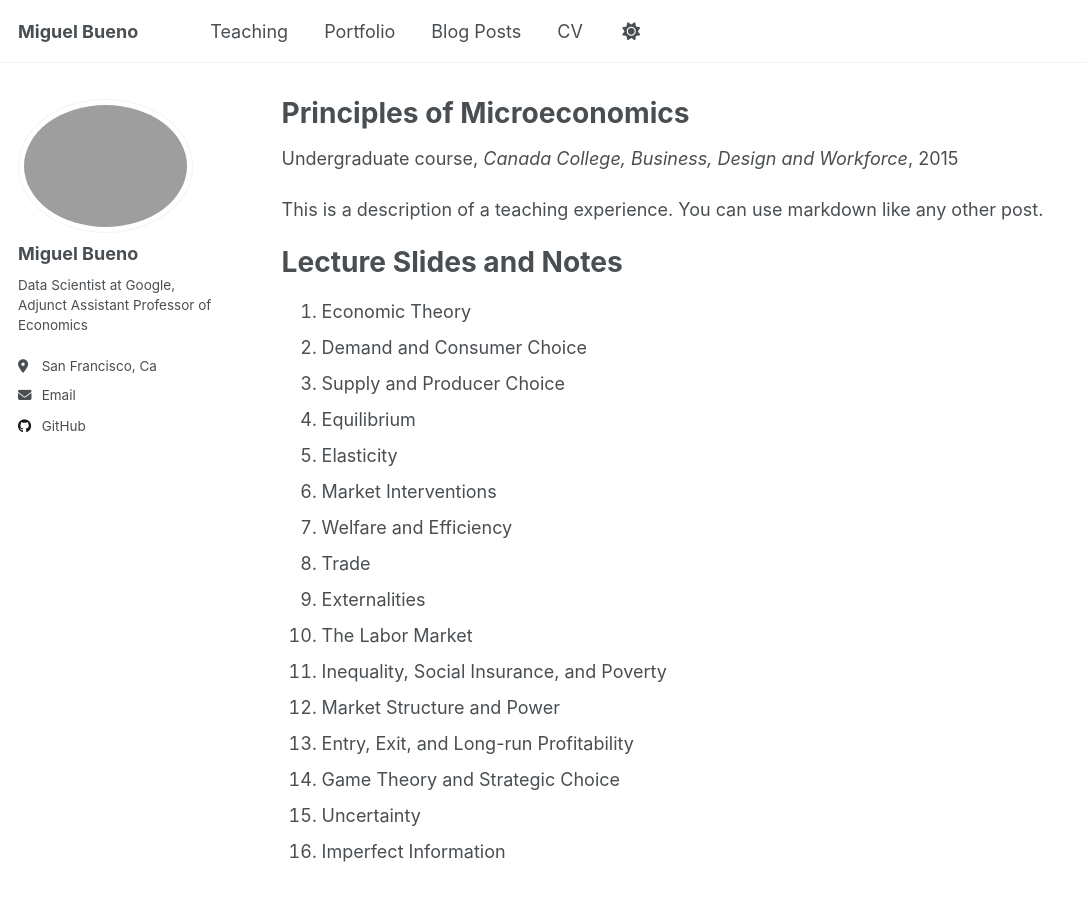
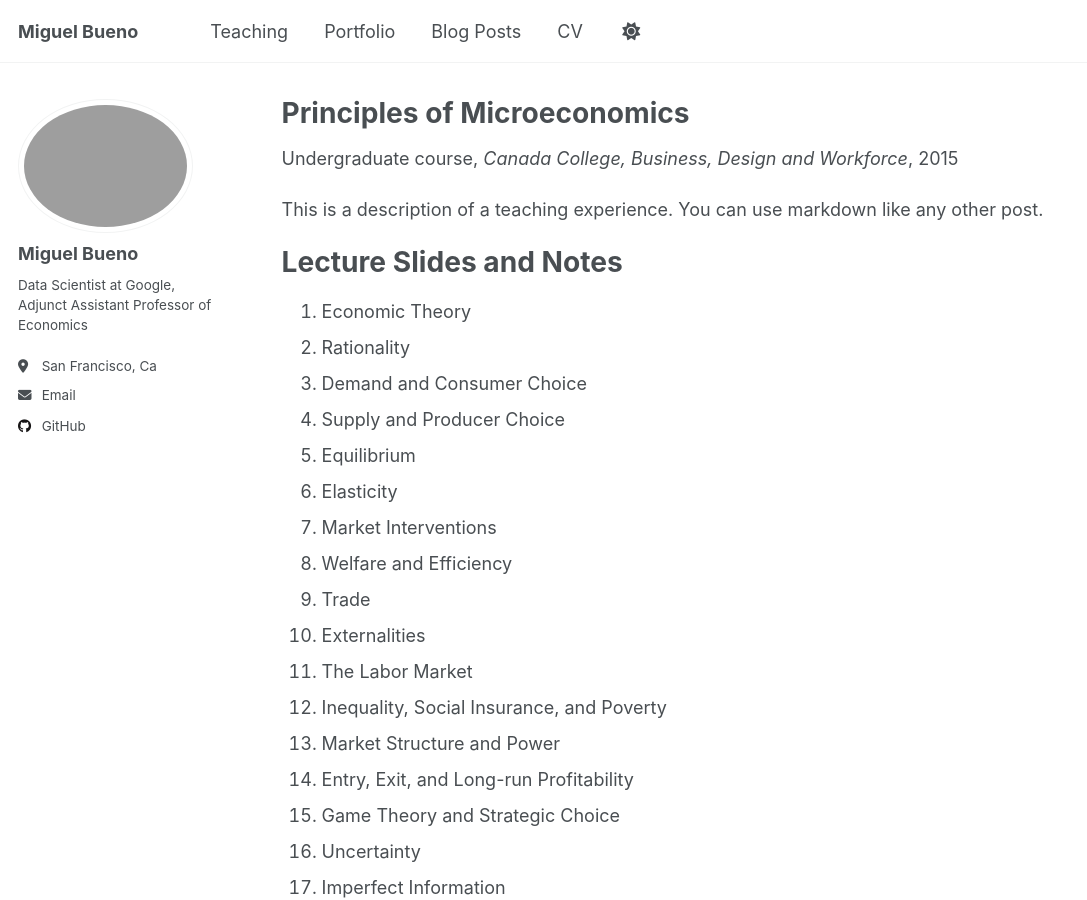
Before and after one commit to miguelbuenogoogle/miguelbuenogoogle.github.io, a Jekyll site: the page built from _teaching/2015-spring-teaching-2.md, in a window 1280 px wide and 900 px high. Shown: the whole window, without its empty margins (0-1087 px from the left). Built offline with Jekyll 4.4.1, drawn with Linux system fonts in a browser that asks for light colours.

Commit message:
Update 2015-spring-teaching-2.md

```diff
--- a/_teaching/2015-spring-teaching-2.md
+++ b/_teaching/2015-spring-teaching-2.md
@@ -13,18 +13,19 @@ This is a description of a teaching experience. You can use markdown like any ot
 Lecture Slides and Notes
 ======
 1. Economic Theory
-2. Demand and Consumer Choice
-3. Supply and Producer Choice
-4. Equilibrium
-5. Elasticity
-6. Market Interventions
-7. Welfare and Efficiency
-8. Trade
-9. Externalities
-10. The Labor Market
-11. Inequality, Social Insurance, and Poverty
-12. Market Structure and Power
-13. Entry, Exit, and Long-run Profitability
-14. Game Theory and Strategic Choice
-15. Uncertainty
-16. Imperfect Information
+2. Rationality
+3. Demand and Consumer Choice
+4. Supply and Producer Choice
+5. Equilibrium
+6. Elasticity
+7. Market Interventions
+8. Welfare and Efficiency
+9. Trade
+10. Externalities
+11. The Labor Market
+12. Inequality, Social Insurance, and Poverty
+13. Market Structure and Power
+14. Entry, Exit, and Long-run Profitability
+15. Game Theory and Strategic Choice
+16. Uncertainty
+17. Imperfect Information
```
